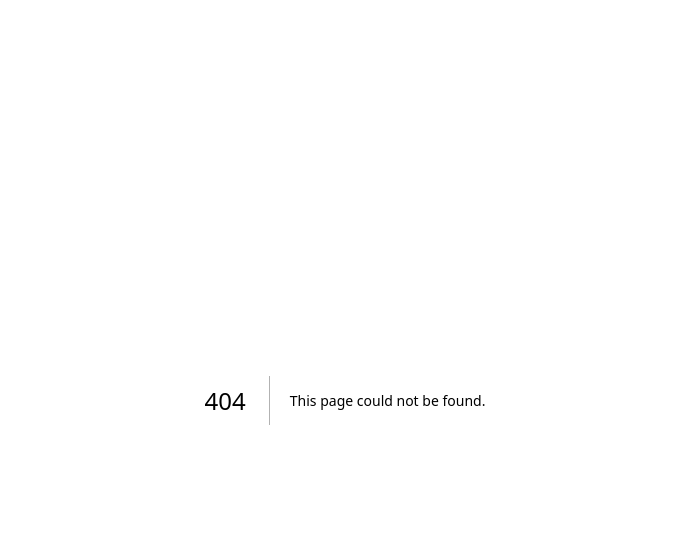
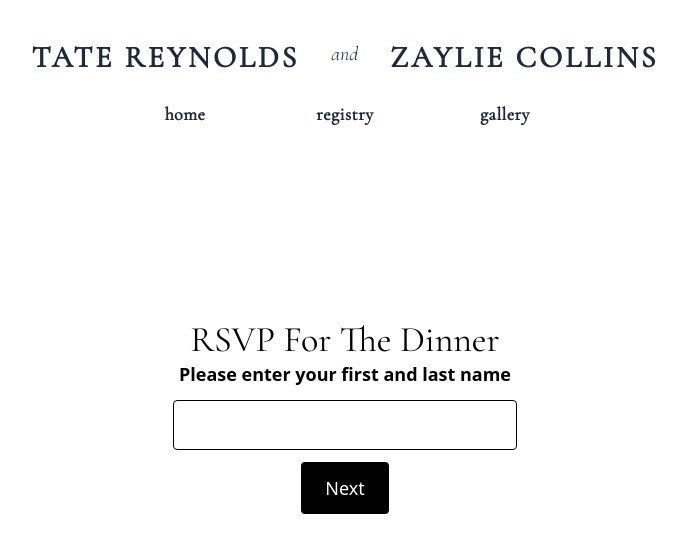
Before and after one commit to TateRCXVII/tateandzay-wedding, a Next.js app: page /testrsvp in a window 1280 px wide. Before the commit this address had no page. Shown: the top 552 px of the page, without its empty margins (295-981 px from the left). Built offline with nearby package versions, Linux system fonts and the light colour scheme.

Commit message:
registry done, homepage close, rsvp done

```diff
--- a/package.json
+++ b/package.json
@@ -24,6 +24,7 @@
     "eslint": "8.36.0",
     "eslint-config-next": "13.2.4",
     "firebase": "^9.18.0",
+    "framer-motion": "^10.12.4",
     "next": "13.2.4",
     "postcss": "^8.4.21",
     "prop-types": "^15.8.1",
--- /dev/null
+++ b/src/app/components/NewRSVP/RSVP.tsx
@@ -0,0 +1,201 @@
+'use client'
+import React, { useState } from 'react';
+import { motion } from 'framer-motion';
+import styles from './styles.module.scss';
+import Topnav from '../Topnav/Topnav';
+import { push, ref, set } from 'firebase/database';
+import { database } from '@/firebase';
+
+export default function RSVP() {
+  const [stage, setStage] = useState(0);
+  const [name, setName] = useState('');
+  const [attending, setAttending] = useState('');
+  const [partySize, setPartySize] = useState(0);
+
+  const handleSubmitName = (e: { preventDefault: () => void; }) => {
+    e.preventDefault();
+    setStage(1);
+  };
+
+  const handleSubmitAttendance = (e: { preventDefault: () => void; }) => {
+    e.preventDefault();
+    if (attending === 'no') {
+      setPartySize(0);
+      setStage(3);
+      try {
+        const rsvpData = {
+          dinner: {
+            partyNumber: partySize,
+            lastName: name,
+            isAttending: attending,
+          },
+        };
+
+        //use set but not userId -- anyone can overwrite anyone else's data
+        const rsvpsRef = ref(database, 'rsvps');
+        const newRsvpRef = push(rsvpsRef);
+        set(newRsvpRef, rsvpData);
+      } catch (error) {
+        console.log(error);
+      }
+      return;
+    }
+    setStage(2);
+  };
+
+  const handleSubmitPartySize = (e: { preventDefault: () => void; }) => {
+    e.preventDefault();
+
+    try {
+      const rsvpData = {
+        dinner: {
+          partyNumber: partySize,
+          lastName: name,
+          isAttending: attending,
+        },
+      };
+
+      //use set but not userId -- anyone can overwrite anyone else's data
+      const rsvpsRef = ref(database, 'rsvps');
+      const newRsvpRef = push(rsvpsRef);
+      set(newRsvpRef, rsvpData);
+    } catch (error) {
+      console.log(error);
+    }
+
+    setStage(3);
+  };
+
+  return (
+    <>
+      <Topnav />
+      <div className={styles.rsvpContainer}>
+        {stage === 0 && (
+          <motion.div
+            initial={{ opacity: 0 }}
+            animate={{ opacity: 1 }}
+            exit={{ opacity: 0 }}
+            className={styles.rsvpFormCard}
+          >
+            <h1 className="text-black text-4xl font-serif">RSVP For The Dinner</h1>
+            <form onSubmit={handleSubmitName}>
+              <label htmlFor="name" className="block text-lg font-semibold">
+                Please enter your first and last name
+              </label>
+              <input
+                id="name"
+                type="text"
+                className="border border-black rounded w-full p-3 my-3"
+                value={name}
+                onChange={(e) => setName(e.target.value)}
+                required
+              />
+              <button
+                type="submit"
+                className="bg-black text-white text-lg py-3 px-6 rounded"
+              >
+                Next
+              </button>
+            </form>
+          </motion.div>
+        )}
+
+        {stage === 1 && (
+          <motion.div
+            initial={{ opacity: 0 }}
+            animate={{ opacity: 1 }}
+            exit={{ opacity: 0 }}
+            className={styles.rsvpFormCard}
+          >
+            <h1 className="text-black text-4xl font-serif">
+              Will you be attending the dinner on June 8th?
+            </h1>
+            <form onSubmit={handleSubmitAttendance}>
+              <div className="flex items-center my-3">
+                <button
+                  type="button"
+                  className={`rounded-full py-3 px-6 mr-4 ${attending === 'yes' ? 'bg-black text-white' : 'bg-white text-black border border-black'
+                    }`}
+                  onClick={() => setAttending('yes')}
+                >
+                  Yes
+                </button>
+                <button
+                  type="button"
+                  className={`rounded-full py-3 px-6 ${attending === 'no' ? 'bg-black text-white' : 'bg-white text-black border border-black'
+                    }`}
+                  onClick={() => setAttending('no')}
+                >
+                  No
+                </button>
+              </div>
+              <button
+                type="submit"
+                className="bg-black text-white text-lg py-3 px-6 rounded"
+                disabled={!attending}
+              >
+                Submit
+              </button>
+            </form>
+          </motion.div>
+        )}
+
+        {stage === 2 && (
+          <motion.div
+            initial={{ opacity: 0 }}
+            animate={{ opacity: 1 }}
+            exit={{ opacity: 0 }}
+            className={styles.rsvpFormCard}
+          >
+            <h1 className="text-black text-4xl font-serif">How many people are in your party?</h1>
+            <form onSubmit={handleSubmitPartySize}>
+              <input
+                type="number"
+                className="border border-black rounded w-full p-3 my-3"
+                value={partySize}
+                onChange={(e) => setPartySize((e.target.value as unknown) as number)}
+                required
+              />
+              <button
+                type="submit"
+                className="bg-black text-white text-lg py-3 px-6 rounded"
+              >
+                Submit
+              </button>
+            </form>
+          </motion.div>
+        )}
+
+        {stage === 3 && (
+          <motion.div
+            initial={{ opacity: 0 }}
+            animate={{ opacity: 1 }}
+            exit={{ opacity: 0 }}
+            className={styles.rsvpFormCard}
+          >
+            <h1 className="text-black text-4xl font-serif">Thanks! Your response has been recorded.</h1>
+            <h2 className="text-black text-2xl font-serif">Buy the couple a gift:</h2>
+            <div className="flex my-3">
+              <a
+                href="https://www.zola.com/"
+                target="_blank"
+                rel="noopener noreferrer"
+                className="bg-black text-white text-lg py-3 px-6 rounded mr-4"
+              >
+                Zola
+              </a>
+              <a
+                href="https://www.myregistry.com/"
+                target="_blank"
+                rel="noopener noreferrer"
+                className="bg-black text-white text-lg py-3 px-6 rounded"
+              >
+                REI
+              </a>
+            </div>
+          </motion.div>
+        )}
+      </div>
+    </>
+  );
+}
--- /dev/null
+++ b/src/app/components/NewRSVP/styles.module.scss
@@ -0,0 +1,16 @@
+.rsvpContainer {
+  display: flex;
+  justify-content: center;
+  align-items: center;
+  flex-direction: column;
+  @apply pt-40;
+}
+
+.rsvpFormCard {
+  max-width: 500px;
+  width: 100%;
+  text-align: center;
+  display: flex;
+  flex-direction: column;
+  align-items: center;
+}
--- a/src/app/components/RSVP/RSVPForm/RSVPForm.tsx
+++ b/src/app/components/RSVP/RSVPForm/RSVPForm.tsx
@@ -50,14 +50,14 @@ const RSVPForm: React.FC<RSVPFormProps> = ({ userId }) => {
         <div className={styles.rsvpFormInputs}>
           <Card>
             <form onSubmit={handleSubmit}>
-              <span>Party Number</span>
-              <Input
-                css={{}}
-                type="text"
-                value={dinnerPartyNumber}
-                onChange={(e) => setDinnerPartyNumber(e.target.value)}
-                className={styles['rsvpFormInput']}
-              />
+              <label>
+                <input
+                  type="checkbox"
+                  checked={dinnerIsAttending}
+                  onChange={() => setDinnerIsAttending(!dinnerIsAttending)}
+                />
+                <span className="ml-2">Will you be attending?</span>
+              </label>
               <span>Last Name</span>
               <Input
                 css={{}}
@@ -66,14 +66,14 @@ const RSVPForm: React.FC<RSVPFormProps> = ({ userId }) => {
                 onChange={(e) => setDinnerLastName(e.target.value)}
                 className={styles['rsvpFormInput']}
               />
-              <label>
-                <input
-                  type="checkbox"
-                  checked={dinnerIsAttending}
-                  onChange={() => setDinnerIsAttending(!dinnerIsAttending)}
-                />
-                <span className="ml-2">Will you be attending?</span>
-              </label>
+              <span>Number in Party</span>
+              <Input
+                css={{}}
+                type="text"
+                value={dinnerPartyNumber}
+                onChange={(e) => setDinnerPartyNumber(e.target.value)}
+                className={styles['rsvpFormInput']}
+              />
               <Button
                 sx={{
                   backgroundColor: '#000000',
--- a/src/app/components/Registry/Registry.tsx
+++ b/src/app/components/Registry/Registry.tsx
@@ -3,6 +3,7 @@ import Aisle from '../Aisle/Aisle/Aisle'
 import Countdown from '../Countdown/Countdown'
 import Topnav from '../Topnav/Topnav'
 import styles from './styles.module.scss'
+import RegistryCard from './RegistryCard/RegistryCard'
 
 export default function Registry() {
   return (
@@ -11,7 +12,23 @@ export default function Registry() {
         <Topnav />
       </div>
       <div className={styles['content']}>
-        Registry
+        <div className="container mx-auto px-4 py-8">
+          <h2 className="text-2xl font-semibold mb-8">Our Wedding Registries</h2>
+          <div className="grid grid-cols-1 md:grid-cols-2 gap-8">
+            <RegistryCard
+              title="Zola Registry"
+              description="Find a curated selection of our favorite home items, experiences, and more on our Zola registry."
+              imageUrl="https://source.unsplash.com/z3QZ6gjGRt4"
+              registryUrl="https://www.zola.com/registry/tateandzaylie"
+            />
+            <RegistryCard
+              title="REI Registry"
+              description="Adventure With Us! Find a handpicked selection of our favorite outdoor gear on our REI registry."
+              imageUrl="https://source.unsplash.com/g30P1zcOzXo"
+              registryUrl="https://www.myregistry.com/wedding-registry/tate-reynolds-and-zaylie-collins-salt-lake-city-ut/3639173"
+            />
+          </div>
+        </div>
       </div>
     </div>
   )
--- /dev/null
+++ b/src/app/components/Registry/RegistryCard/RegistryCard.tsx
@@ -0,0 +1,29 @@
+// components/RegistryCard.tsx
+import React from 'react';
+
+interface RegistryCardProps {
+  title: string;
+  description: string;
+  imageUrl: string;
+  registryUrl: string;
+}
+
+const RegistryCard: React.FC<RegistryCardProps> = ({ title, description, imageUrl, registryUrl }) => {
+  return (
+    <div className="bg-white shadow-md rounded-md p-4 sm:p-6 md:p-8">
+      <h3 className="text-xl font-semibold mb-4">{title}</h3>
+      <img className="w-full h-48 object-cover mb-4 rounded-md" src={imageUrl} alt={title} />
+      <p className="mb-4">{description}</p>
+      <a
+        href={registryUrl}
+        target="_blank"
+        rel="noopener noreferrer"
+        className="bg-black font-sans text-white px-4 py-2 rounded-md hover:bg-gray-600 transition-colors duration-200"
+      >
+        Visit Registry
+      </a>
+    </div>
+  );
+};
+
+export default RegistryCard;
--- a/src/app/components/Registry/styles.module.scss
+++ b/src/app/components/Registry/styles.module.scss
@@ -5,6 +5,6 @@
     @apply fixed top-0 left-0 right-0 bg-white;
   }
   .content {
-    @apply flex flex-col items-center justify-center mt-40;
+    @apply flex flex-col items-center justify-center mt-40 font-serif;
   }
 }
--- a/src/app/components/Topnav/Topnav.tsx
+++ b/src/app/components/Topnav/Topnav.tsx
@@ -4,6 +4,7 @@ import Button from '@mui/material/Button'
 import MenuIcon from '@mui/icons-material/Menu';
 import CloseIcon from '@mui/icons-material/Close';
 import styles from './styles.module.scss'
+import { useRouter } from 'next/router'
 
 //create a top nav
 export default function Topnav() {
@@ -47,7 +48,7 @@ export default function Topnav() {
       <div className={`${styles.links} ${styles['links--desktop']}`}>
         {/* Desktop links */}
         <Button className={styles['links--button']} onClick={() => { window.location.href = '/' }}>home</Button>
-        <Button className={styles['links--button']} onClick={() => { window.location.href = '/rsvp' }}>rsvp</Button>
+        {/* <Button className={styles['links--button']} onClick={() => { window.location.href = '/rsvp' }}>rsvp</Button> */}
         <Button className={styles['links--button']} onClick={() => { window.location.href = '/registry' }}>registry</Button>
         <Button className={styles['links--button']} onClick={() => { window.location.href = '/gallery' }}>gallery</Button>
       </div>
@@ -61,7 +62,7 @@ export default function Topnav() {
           </button>
           {/* Mobile links */}
           <Button className={styles['links--button']} onClick={() => handleMobileLinkClick('/')}>home</Button>
-          <Button className={styles['links--button']} onClick={() => handleMobileLinkClick('/rsvp')}>rsvp</Button>
+          {/* <Button className={styles['links--button']} onClick={() => handleMobileLinkClick('/rsvp')}>rsvp</Button> */}
           <Button className={styles['links--button']} onClick={() => handleMobileLinkClick('/registry')}>registry</Button>
           <Button className={styles['links--button']} onClick={() => handleMobileLinkClick('/gallery')}>gallery</Button>
         </div>
--- a/src/app/rsvp/page.tsx
+++ b/src/app/rsvp/page.tsx
@@ -1,5 +1,5 @@
 import React from 'react'
-import RSVP from '../components/RSVP/RSVP'
+import RSVP from '../components/NewRSVP/RSVP'
 
 
 export default function RSVP_Page() {
--- /dev/null
+++ b/src/app/testrsvp/page.tsx
@@ -0,0 +1,11 @@
+import React from 'react';
+import RSVP from '../components/NewRSVP/RSVP';
+
+
+export default function RSVP_Page() {
+  return (
+    <div>
+      <RSVP />
+    </div>
+  );
+}
```
Also changed, not shown: 1 other file (tests, documents, lock files or other folders).
